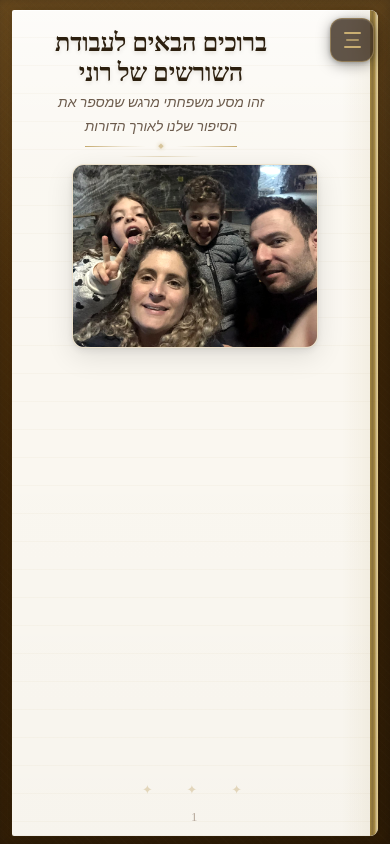
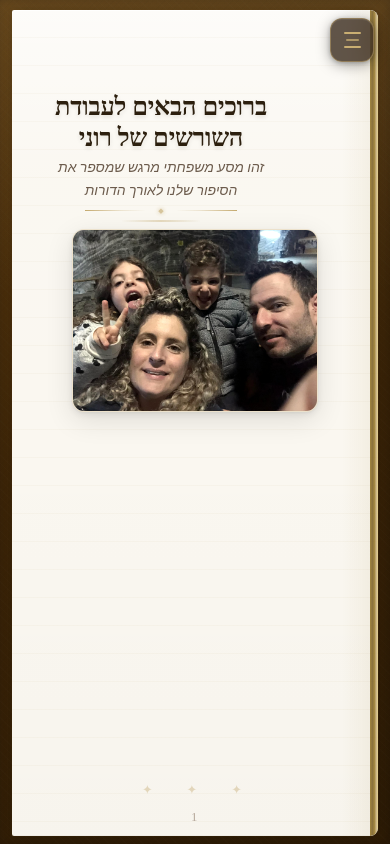
Before and after one commit to roybrener582/roni-roots-project, a React (Vite) app: page / in a window 390 px wide. Built offline with nearby package versions, Linux system fonts and the light colour scheme; a web font is replaced by a local one.

Commit message:
fix(mobile): clear hamburger button overlap in PageLayout ≤480px

```diff
--- a/src/components/PageLayout.module.css
+++ b/src/components/PageLayout.module.css
@@ -226,8 +226,9 @@
 @media (max-width: 480px) {
   .header {
     gap: 0.18rem;
-    padding-top: 0.35rem;
+    padding-top: max(70px, calc(env(safe-area-inset-top, 0px) + 62px));
     padding-bottom: 0.20rem;
+    padding-right: max(68px, calc(env(safe-area-inset-right, 0px) + 60px));
   }
 
   .ornament {
@@ -264,4 +265,10 @@
   .header::after {
     margin-top: 0.10rem;
   }
+
+  /* Compact pages need the same hamburger clearance — higher specificity requires explicit override */
+  .compact .header {
+    padding-top: max(70px, calc(env(safe-area-inset-top, 0px) + 62px));
+    padding-right: max(68px, calc(env(safe-area-inset-right, 0px) + 60px));
+  }
 }
```
